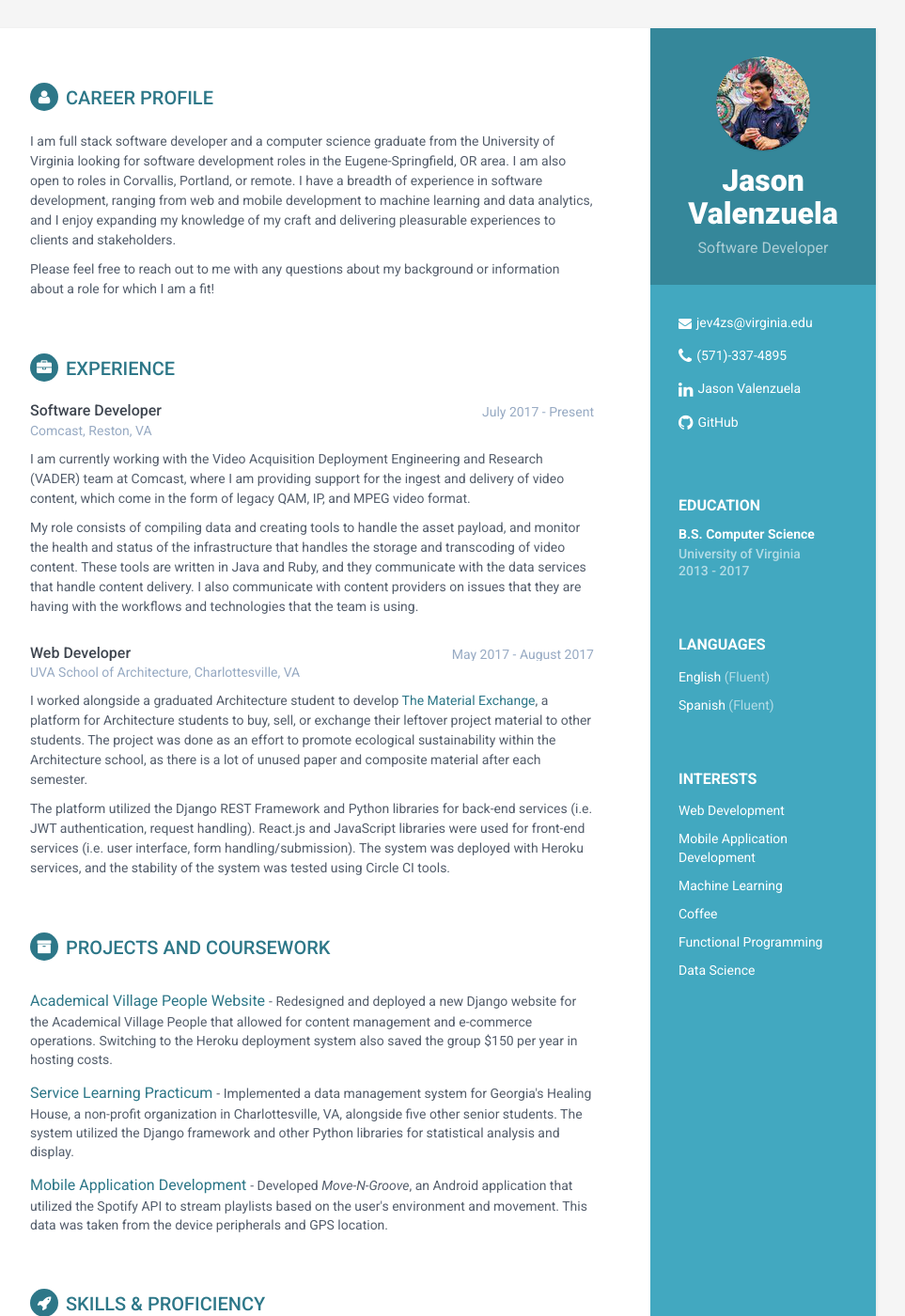
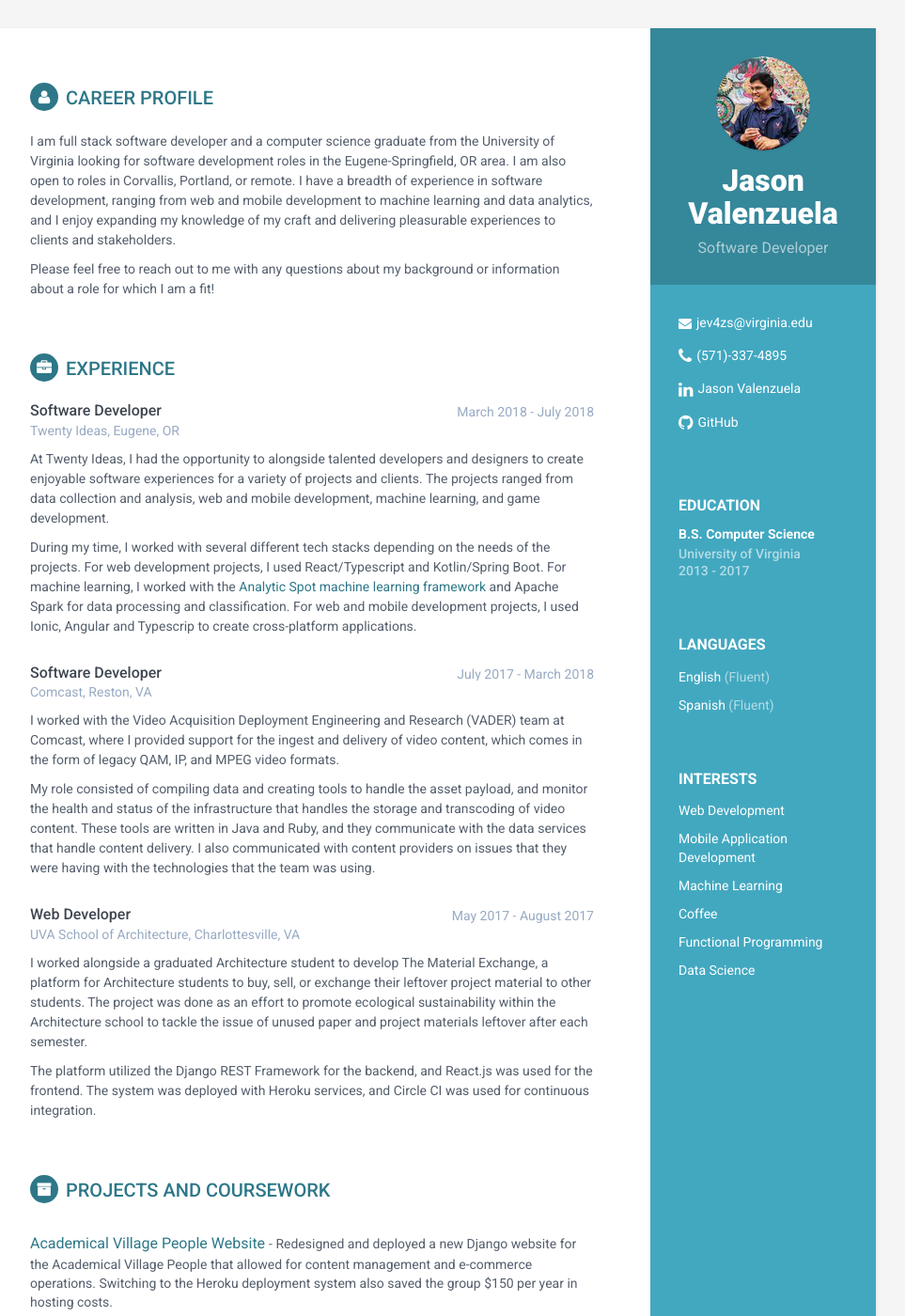
Before and after one commit to jasonvalenzuela/jasonvalenzuela.github.io, a Jekyll site: the page built from index.html, in a window 1280 px wide and 1400 px high. Shown: the whole window at 94% size, without its empty margins (188-1151 px from the left). Built offline with Jekyll 4.4.1, drawn with Linux system fonts in a browser that asks for light colours.

Commit message:
Update experience.html

```diff
--- a/_includes/experience.html
+++ b/_includes/experience.html
@@ -3,37 +3,25 @@
   <div class="item">
     <div class="meta">
       <div class="upper-row">
-        <h3 class="job-title">
-          Software Developer
-        </h3>
-        <div class="time">
-          July 2017 - Present
-        </div>
+        <h3 class="job-title"> Software Developer</h3>
+        <div class="time"> March 2018 - July 2018 </div>
       </div>
       <!--//upper-row-->
-      <div class="company">
-        Comcast, Reston, VA
-      </div>
+      <div class="company"> Twenty Ideas, Eugene, OR </div>
     </div>
     <!--//meta-->
     <div class="details">
       <p>
-        I am currently working with the Video Acquisition Deployment
-        Engineering and Research (VADER) team at
-        Comcast, where I am providing support for the ingest and delivery of
-        video content, which come in the
-        form of legacy QAM, IP, and MPEG video format.
+        At Twenty Ideas, I had the opportunity to alongside talented developers and designers to create enjoyable software
+        experiences for a variety of projects and clients. The projects ranged from data collection and analysis, web and mobile
+        development, machine learning, and game development.
       </p>
       <p>
-        My role consists of compiling data and creating tools to handle the
-        asset payload, and monitor the health
-        and status of the infrastructure that handles the storage and
-        transcoding of video content. These tools
-        are written in Java and Ruby, and they communicate with the data
-        services that handle content delivery.
-        I also communicate with content providers on issues that they are
-        having with the workflows and technologies
-        that the team is using.
+        During my time, I worked with several different tech stacks depending on the needs of the projects. For web development
+        projects, I used React/Typescript and Kotlin/Spring Boot. For machine learning, I worked with the
+        <a href="https://github.com/analyticspot/anx-ml" target="_blank">Analytic Spot machine learning framework</a> and Apache
+        Spark for data processing and classification. For web and mobile development projects, I used Ionic, Angular and Typescrip
+        to create cross-platform applications.
       </p>
     </div>
     <!--//details-->
@@ -43,39 +31,49 @@
   <div class="item">
     <div class="meta">
       <div class="upper-row">
-        <h3 class="job-title">
-          Web Developer
-        </h3>
-        <div class="time">
-          May 2017 - August 2017
-        </div>
+        <h3 class="job-title"> Software Developer </h3>
+        <div class="time"> July 2017 - March 2018 </div>
       </div>
       <!--//upper-row-->
-      <div class="company">
-        UVA School of Architecture, Charlottesville, VA
-      </div>
+      <div class="company"> Comcast, Reston, VA </div>
     </div>
     <!--//meta-->
     <div class="details">
       <p>
-        I worked alongside a graduated Architecture student to develop
-        <a href="https://github.com/champagneabuelo/the-material-exchange"
-           target="_blank">The Material Exchange</a>,
-        a platform for Architecture students to buy, sell, or exchange their
-        leftover project material to other students.
-        The project was done as an effort to promote ecological sustainability
-        within the Architecture school,
-        as there is a lot of unused paper and composite material after each
-        semester.
+        I worked with the Video Acquisition Deployment Engineering and Research (VADER) team at Comcast, where I provided support
+        for the ingest and delivery of video content, which comes in the form of legacy QAM, IP, and MPEG video formats.
       </p>
       <p>
-        The platform utilized the Django REST Framework and Python libraries
-        for back-end services
-        (i.e. JWT authentication, request handling). React.js and JavaScript
-        libraries were used for front-end
-        services (i.e. user interface, form handling/submission). The system
-        was deployed with Heroku services,
-        and the stability of the system was tested using Circle CI tools.
+        My role consisted of compiling data and creating tools to handle the asset payload, and monitor the health and status of
+        the infrastructure that handles the storage and transcoding of video content. These tools are written in Java and Ruby,
+        and they communicate with the data services that handle content delivery. I also communicated with content providers on
+        issues that they were having with the technologies that the team was using.
+      </p>
+    </div>
+    <!--//details-->
+  </div>
+  <!--//item-->
+
+  <div class="item">
+    <div class="meta">
+      <div class="upper-row">
+        <h3 class="job-title"> Web Developer </h3>
+        <div class="time"> May 2017 - August 2017 </div>
+      </div>
+      <!--//upper-row-->
+      <div class="company"> UVA School of Architecture, Charlottesville, VA </div>
+    </div>
+    <!--//meta-->
+    <div class="details">
+      <p>
+        I worked alongside a graduated Architecture student to develop The Material Exchange, a platform for Architecture students
+        to buy, sell, or exchange their leftover project material to other students. The project was done as an effort to promote
+        ecological sustainability within the Architecture school to tackle the issue of unused paper and project materials
+        leftover after each semester.
+      </p>
+      <p>
+        The platform utilized the Django REST Framework for the backend, and  React.js was used for the frontend. The system
+        was deployed with Heroku services, and Circle CI was used for continuous integration.
       </p>
     </div>
     <!--//details-->
```
